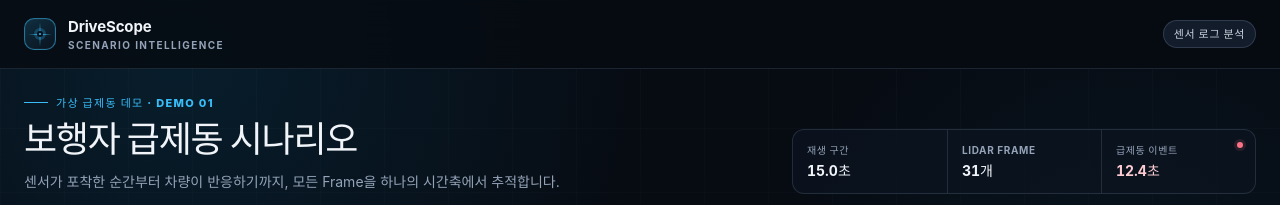
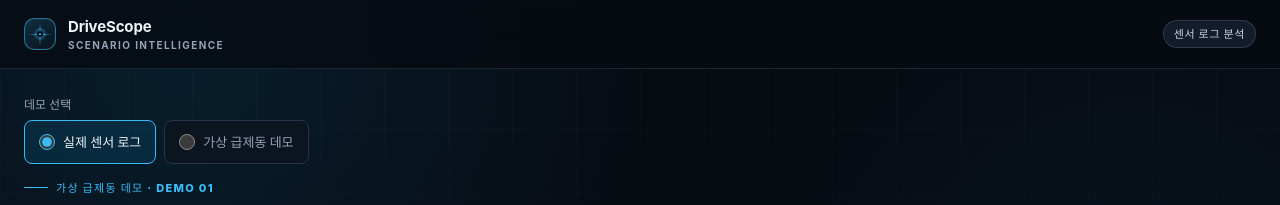
Before and after one commit to DoubleChamp/drivescope-visualizer, a Next.js app: page /viewer in a window 1280 px wide. Shown: the top 205 px of the page. Built offline with nearby package versions, Linux system fonts and the light colour scheme; no server answers.

Commit message:
feat: 가상 분석과 실제 센서 데모 선택 추가

```diff
--- a/app/viewer/_components/synchronized-frames-panel.tsx
+++ b/app/viewer/_components/synchronized-frames-panel.tsx
@@ -13,7 +13,7 @@ type SynchronizedFramesPanelProps = {
   lidarFrame: LidarFrame | null;
   objectDetectionFrame: ObjectDetectionFrame | null;
   egoPoseFrame: EgoPoseFrame | null;
-  isMockFallback: boolean;
+  isMockData: boolean;
 };
 
 const formatTimestampDifference = (differenceMs: number) =>
@@ -25,7 +25,7 @@ export function SynchronizedFramesPanel({
   lidarFrame,
   objectDetectionFrame,
   egoPoseFrame,
-  isMockFallback,
+  isMockData,
 }: SynchronizedFramesPanelProps) {
   const lidarPointCount = lidarFrame ? lidarFrame.positions.length / 3 : 0;
   const objectSummary = objectDetectionFrame
@@ -44,7 +44,7 @@ export function SynchronizedFramesPanel({
         ? `${lidarPointCount.toLocaleString("ko-KR")}개 포인트`
         : null,
     },
-    isMockFallback
+    isMockData
       ? { label: "Object Detection", frame: objectDetectionFrame, detail: objectSummary }
       : { label: "차량 위치", frame: egoPoseFrame, detail: egoPoseFrame ? "차량 위치와 방향" : null },
   ];
--- /dev/null
+++ b/app/viewer/_components/viewer-source-selector.tsx
@@ -0,0 +1,39 @@
+import styles from "../viewer-canvas.module.css";
+
+export type ViewerMode = "actual" | "mock";
+
+type ViewerSourceSelectorProps = {
+  mode: ViewerMode;
+  onChange: (mode: ViewerMode) => void;
+};
+
+const OPTIONS = [
+  { value: "actual", label: "실제 센서 로그" },
+  { value: "mock", label: "가상 급제동 데모" },
+] as const;
+
+export function ViewerSourceSelector({ mode, onChange }: ViewerSourceSelectorProps) {
+  return (
+    <fieldset className={styles.sourceSelector}>
+      <legend>데모 선택</legend>
+      <div className={styles.sourceOptions}>
+        {OPTIONS.map((option) => (
+          <label
+            key={option.value}
+            className={styles.sourceOption}
+            data-selected={mode === option.value}
+          >
+            <input
+              type="radio"
+              name="viewer-mode"
+              value={option.value}
+              checked={mode === option.value}
+              onChange={() => onChange(option.value)}
+            />
+            <span>{option.label}</span>
+          </label>
+        ))}
+      </div>
+    </fieldset>
+  );
+}
--- a/app/viewer/_hooks/use-drivescope-data-source.ts
+++ b/app/viewer/_hooks/use-drivescope-data-source.ts
@@ -10,7 +10,7 @@ type DriveScopeDataSourceState = {
   error: Error | null;
 };
 
-export function useDriveScopeDataSource() {
+export function useDriveScopeDataSource(enabled = true) {
   const [requestAttempt, setRequestAttempt] = useState(0);
   const [state, setState] = useState<DriveScopeDataSourceState>({
     source: null,
@@ -18,6 +18,8 @@ export function useDriveScopeDataSource() {
   });
 
   useEffect(() => {
+    if (!enabled) return;
+
     const abortController = new AbortController();
 
     void loadDriveScopeDataSource(
@@ -37,7 +39,7 @@ export function useDriveScopeDataSource() {
       });
 
     return () => abortController.abort();
-  }, [requestAttempt]);
+  }, [enabled, requestAttempt]);
 
   const retry = () => {
     setState({ source: null, error: null });
--- a/app/viewer/viewer-canvas.module.css
+++ b/app/viewer/viewer-canvas.module.css
@@ -221,6 +221,60 @@
 
 .viewer {
   min-width: 0;
+}
+
+.sourceSelector {
+  min-width: 0;
+  margin: 0 0 1rem;
+  padding: 0;
+  border: 0;
+}
+
+.sourceSelector legend {
+  margin-bottom: 0.5rem;
+  padding: 0;
+  color: var(--muted);
+  font-size: 0.75rem;
+  font-weight: 600;
+}
+
+.sourceOptions {
+  display: flex;
+  flex-wrap: wrap;
+  gap: 0.5rem;
+}
+
+.sourceOption {
+  display: flex;
+  min-height: 2.75rem;
+  padding: 0.625rem 0.875rem;
+  align-items: center;
+  gap: 0.5rem;
+  color: var(--muted);
+  background: var(--surface);
+  border: 1px solid var(--border);
+  border-radius: 0.5rem;
+  cursor: pointer;
+  font-size: 0.8125rem;
+  font-weight: 600;
+}
+
+.sourceOption[data-selected="true"] {
+  color: var(--text);
+  background: rgb(14 165 233 / 12%);
+  border-color: var(--accent);
+}
+
+.sourceOption:focus-within {
+  outline: 2px solid var(--accent);
+  outline-offset: 3px;
+}
+
+.sourceOption input {
+  width: 1rem;
+  height: 1rem;
+  margin: 0;
+  accent-color: var(--accent);
 }
 
 .dataErrorNotice {
--- a/app/viewer/viewer-canvas.tsx
+++ b/app/viewer/viewer-canvas.tsx
@@ -1,6 +1,6 @@
 "use client";
 
-import { useRef } from "react";
+import { useRef, useState } from "react";
 import { CameraPanel } from "./_components/camera-panel";
 import { DataErrorNotice } from "./_components/data-error-notice";
 import { EgoPosePanel } from "./_components/ego-pose-panel";
@@ -9,6 +9,10 @@ import { SelectedObjectPanel } from "./_components/selected-object-panel";
 import { SynchronizedFramesPanel } from "./_components/synchronized-frames-panel";
 import { ViewerMetrics } from "./_components/viewer-metrics";
 import { ViewerHeader } from "./_components/viewer-header";
+import {
+  ViewerSourceSelector,
+  type ViewerMode,
+} from "./_components/viewer-source-selector";
 import {
   ViewerScenePanel,
   ViewerSceneStage,
@@ -41,20 +45,32 @@ const LOADING_LIDAR_SOURCE: LidarFrameSource = {
 };
 
 export default function ViewerCanvas() {
+  const [mode, setMode] = useState<ViewerMode>("actual");
+
+  return (
+    <div className={styles.viewer}>
+      <ViewerSourceSelector mode={mode} onChange={setMode} />
+      {/* 모드 전환 시 이전 Hook·Three.js cleanup을 실행하고 재생·선택·캐시를 새로 시작한다. */}
+      <ViewerSession key={mode} mode={mode} />
+    </div>
+  );
+}
+
+function ViewerSession({ mode }: { mode: ViewerMode }) {
   // 데이터 소스와 공통 재생 시계
   const canvasRef = useRef<HTMLCanvasElement>(null);
   const {
     source: actualDataSource,
     error: actualDataError,
     retry: retryActualData,
-  } = useDriveScopeDataSource();
-  const lidarSource =
-    actualDataSource ??
-    (actualDataError === null ? LOADING_LIDAR_SOURCE : MOCK_LIDAR_SOURCE);
-  const isActualData = actualDataSource !== null;
+  } = useDriveScopeDataSource(mode === "actual");
+  const isActualData = mode === "actual" && actualDataSource !== null;
   const isActualDataLoading =
-    actualDataSource === null && actualDataError === null;
-  const isMockFallback = actualDataError !== null;
+    mode === "actual" && actualDataSource === null && actualDataError === null;
+  const isMockData = mode === "mock" || actualDataError !== null;
+  const lidarSource = isMockData
+    ? MOCK_LIDAR_SOURCE
+    : actualDataSource ?? LOADING_LIDAR_SOURCE;
   const sourceState = isActualDataLoading
     ? "loading"
     : isActualData
@@ -93,14 +109,14 @@ export default function ViewerCanvas() {
         : 0,
     ),
   );
-  const objectDetectionFrame = isMockFallback ? frames.objectDetection : null;
+  const objectDetectionFrame = isMockData ? frames.objectDetection : null;
   const currentPedestrian =
     objectDetectionFrame?.objects.find(
       (object) => object.category === "pedestrian",
     ) ?? null;
   const cameraFrame = isActualData
     ? findLatestFrameAtOrBefore(actualDataSource.cameraFrames, currentTimeMs)
-    : isMockFallback
+    : isMockData
       ? frames.camera
       : null;
   const bufferedCamera = useBufferedCameraFrame(cameraFrame, lidarSource.id);
@@ -109,7 +125,7 @@ export default function ViewerCanvas() {
         actualDataSource.manifest.egoVehicle.frames,
         currentTimeMs,
       )
-    : isMockFallback
+    : isMockData
       ? frames.vehicleState
       : null;
   // 선택 상태와 Three.js 런타임 연결
@@ -122,18 +138,18 @@ export default function ViewerCanvas() {
     pedestrian: currentPedestrian,
     egoPoseFrame,
     followEgoVehicle: isActualData,
-    trajectoryFrame: isMockFallback ? frames.trajectory : null,
+    trajectoryFrame: isMockData ? frames.trajectory : null,
     selectedObjectId,
     setSelectedObjectId,
     lidarPositionCapacity,
   });
   const primaryEvent =
-    isMockFallback
+    isMockData
       ? (mockScenario.events.find(
           (event) => event.type === "emergency-braking",
         ) ?? null)
       : null;
-  const timelineEvents = isMockFallback ? mockScenario.events : [];
+  const timelineEvents = isMockData ? mockScenario.events : [];
 
   return (
     <div
@@ -222,7 +238,7 @@ export default function ViewerCanvas() {
               bufferedCamera.retry();
             }}
           />
-          {isMockFallback ? (
+          {isMockData ? (
             <SelectedObjectPanel object={selectedObject} frame={objectDetectionFrame} />
           ) : (
             <EgoPosePanel frame={egoPoseFrame} isLoading={isActualDataLoading} />
@@ -233,7 +249,7 @@ export default function ViewerCanvas() {
             lidarFrame={lidarFrame}
             objectDetectionFrame={objectDetectionFrame}
             egoPoseFrame={egoPoseFrame}
-            isMockFallback={isMockFallback}
+            isMockData={isMockData}
           />
         </aside>
       </div>
```
Also changed, not shown: 7 other files (tests, documents, lock files or other folders).
